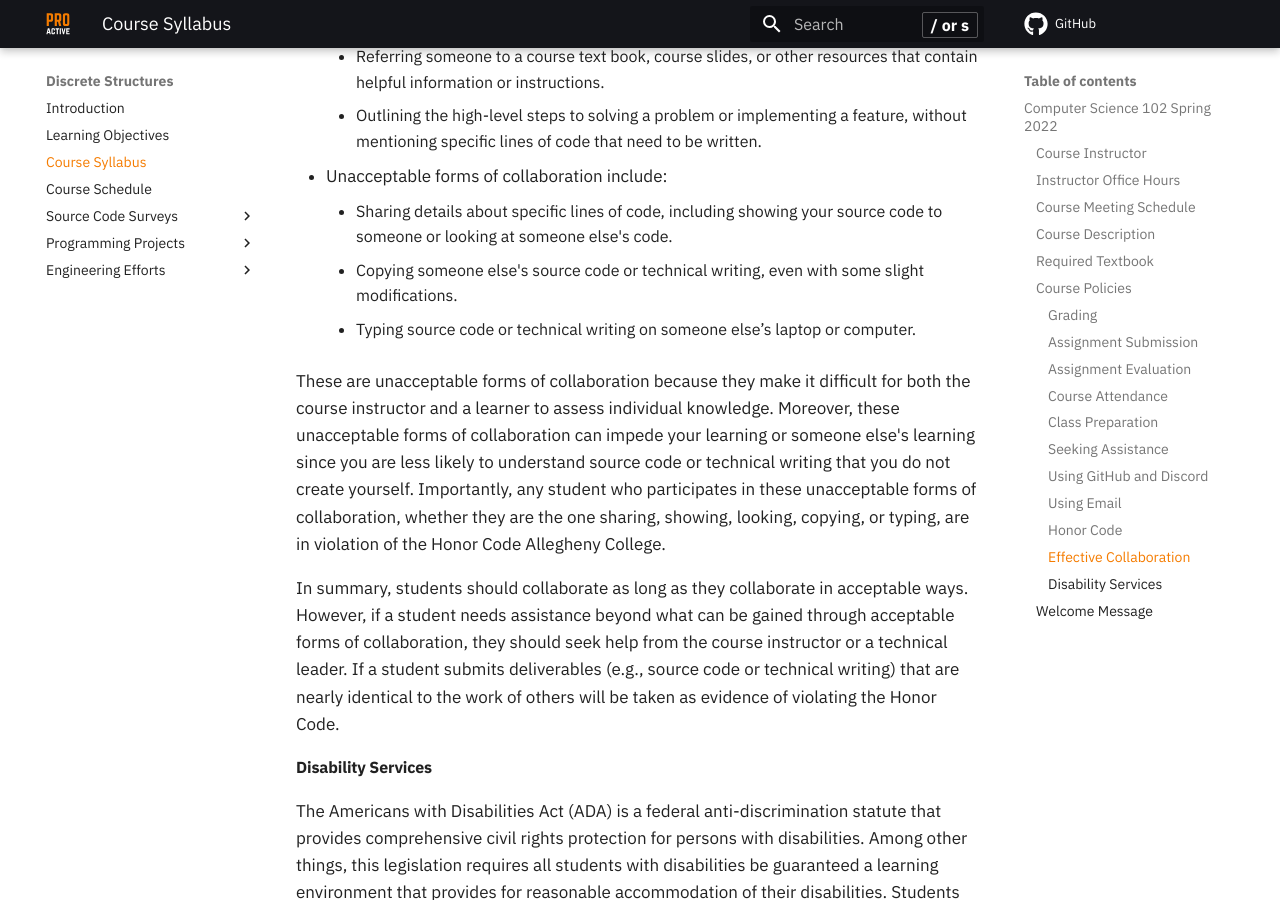
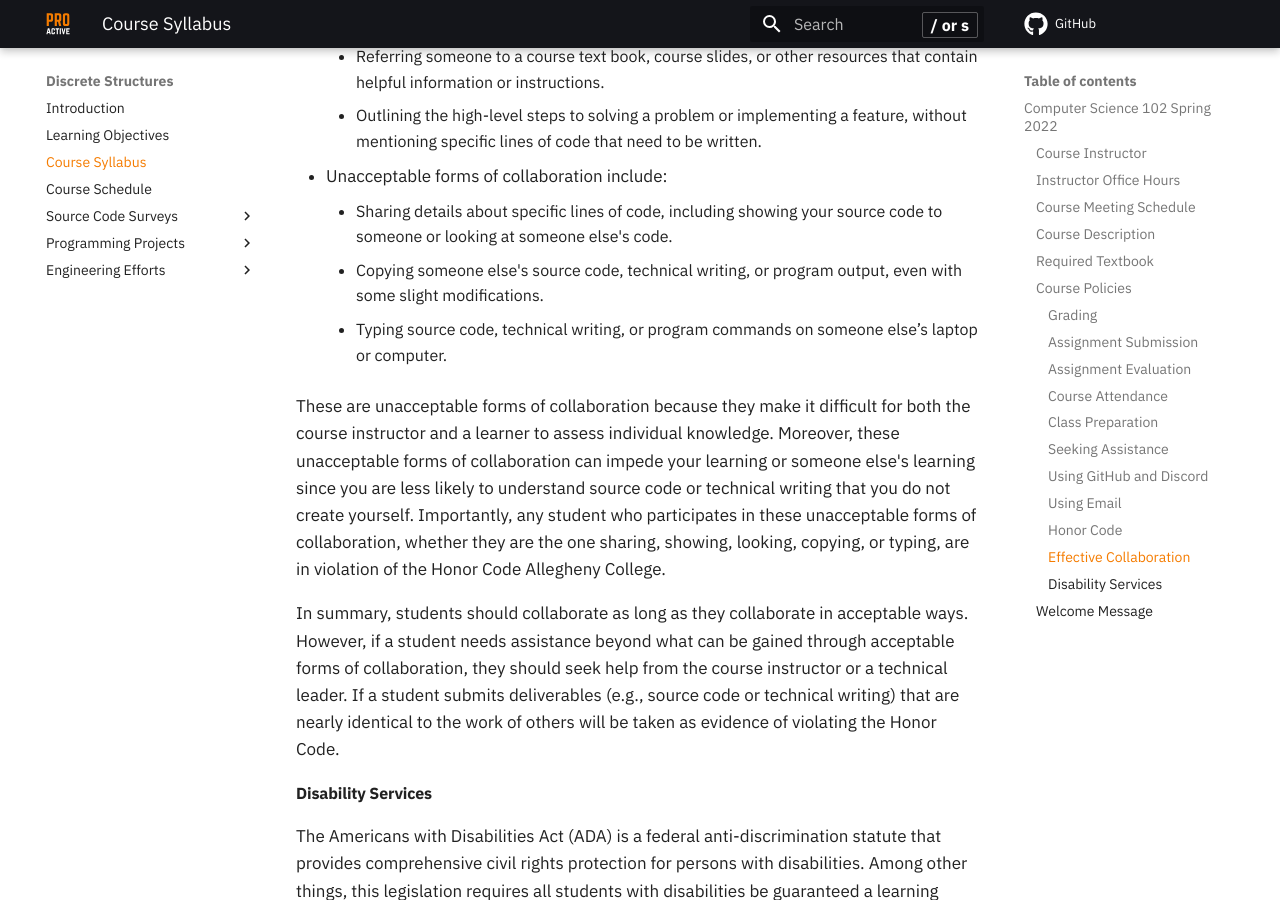
Before and after one commit to ProactiveProgrammers/www.proactiveprogrammers.com, an MkDocs documentation site: the page built from docs/discrete-structures/syllabus-discrete-structures.md, in a window 1280 px wide and 900 px high, scrolled down 5895 px. Built offline with MkDocs 1.6.1 and Material for MkDocs 9.7.7, drawn with Linux system fonts in a browser that asks for light colours; comment, search, counter and statistics services are not loaded.

Commit message:
fix: Revise content in syllabus-discrete-structures to clarify collaboration.

```diff
--- a/docs/discrete-structures/syllabus-discrete-structures.md
+++ b/docs/discrete-structures/syllabus-discrete-structures.md
@@ -254,10 +254,10 @@ acceptable.
 - Unacceptable forms of collaboration include:
     - Sharing details about specific lines of code, including showing your
       source code to someone or looking at someone else's code.
-    - Copying someone else's source code or technical writing, even with some
-      slight modifications.
-    - Typing source code or technical writing on someone else’s laptop or
-      computer.
+    - Copying someone else's source code, technical writing, or program output,
+      even with some slight modifications.
+    - Typing source code, technical writing, or program commands on someone
+      else’s laptop or computer.
 
 These are unacceptable forms of collaboration because they make it difficult
 for both the course instructor and a learner to assess individual knowledge.
```
